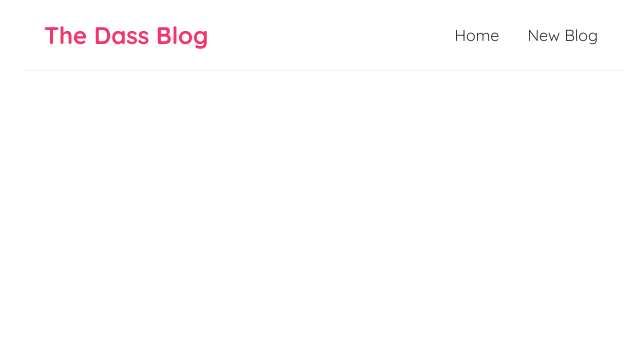
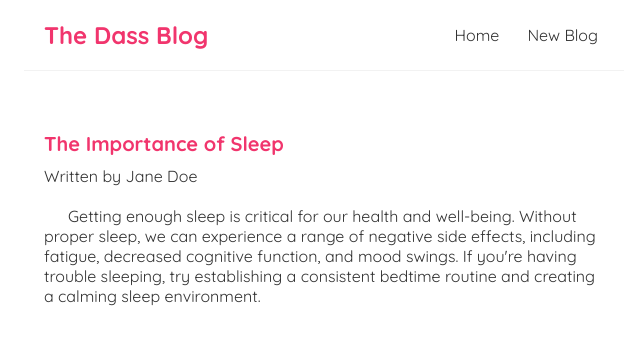
Before and after one commit to eB00k/Blog-Post, a React (Create React App) app: page /blogs/1 in a window 1280 px wide. Shown: the top 344 px of the page, without its empty margins (316-956 px from the left). Built offline with nearby package versions, Linux system fonts and the light colour scheme; data requests are answered from the project's data file.

Commit message:
Resusing custom hooks

```diff
--- a/src/App.js
+++ b/src/App.js
@@ -1,7 +1,8 @@
 import Navbar from "./components/Navbar";
 import Home from "./components/Home";
 import Create from "./components/Create";
-import { BrowserRouter, Routes, Route, Link } from "react-router-dom";
+import { BrowserRouter, Routes, Route } from "react-router-dom";
+import BlogDetails from "./components/BlogDetails";
 
 function App() {
   return (
@@ -12,6 +13,7 @@
           <Routes>
             <Route path="/" element={<Home />} />
             <Route path="/create" element={<Create />} />
+            <Route path="/blogs/:id" element={<BlogDetails />} />
           </Routes>
         </div>
       </div>
--- /dev/null
+++ b/src/components/BlogDetails.jsx
@@ -0,0 +1,26 @@
+import { useParams } from "react-router-dom";
+import useFetch from "../hooks/useFetch";
+
+const BlogDetails = () => {
+  const { id } = useParams();
+  const {
+    data: blog,
+    error,
+    isPending,
+  } = useFetch("http://localhost:8000/blogs/" + id);
+  return (
+    <div className="blog-details">
+      {isPending && <div>Loading...</div>}
+      {error && <div>{error}</div>}
+      {blog && (
+        <article>
+          <h2>{blog.title}</h2>
+          <p>Written by {blog.author}</p>
+          <div>{blog.body}</div>
+        </article>
+      )}
+    </div>
+  );
+};
+
+export default BlogDetails;
--- a/src/components/BlogList.jsx
+++ b/src/components/BlogList.jsx
@@ -1,3 +1,5 @@
+import { Link } from "react-router-dom";
+
 const BlogList = ({ blogs, title }) => {
   //   const blogs = props.blogs;
   //   const title = props.title;
@@ -6,9 +8,10 @@
       <h2>{title}</h2>
       {blogs.map((blog) => (
         <div className="blog-preview" key={blog.id}>
-          <h2>{blog.title}</h2>
-          <p>Written by {blog.author}</p>
-          <button className="delete-blog">Delete</button>
+          <Link to={`/blogs/${blog.id}`}>
+            <h2>{blog.title}</h2>
+            <p>Written by {blog.author}</p>
+          </Link>
         </div>
       ))}
     </div>
--- a/src/index.css
+++ b/src/index.css
@@ -73,3 +73,28 @@
  border: 2px solid #f1356da3;
  color: white;
 }
+
+.blog-preview a{
+  text-decoration: none;
+}
+
+/*Blog Details*/
+.blog-details h2{
+ font-size: 20px;
+ color: #f1356d;
+ margin-bottom: 10px;
+}
+
+.blog-details div {
+  margin: 20px 0;
+  text-indent: 24px;
+}
+
+.blog-details button {
+  background-color: #f1356d;
+  color: #fff;
+  border: 0;
+  padding: 8px;
+  border-radius: 8px;
+  cursor: pointer;
+}
```
